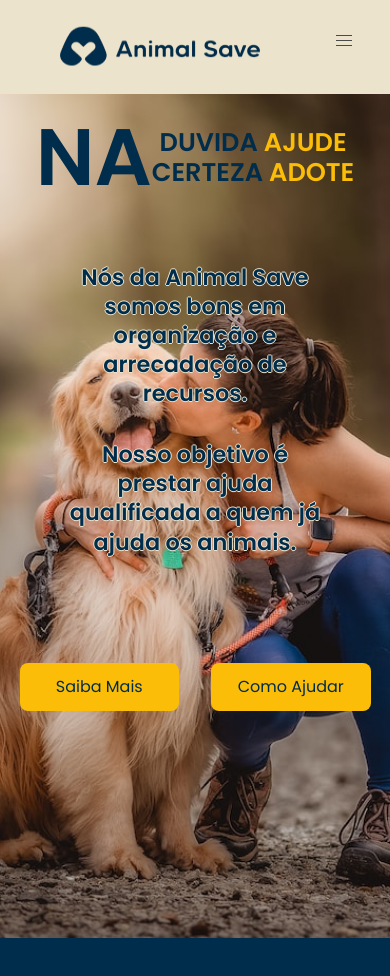
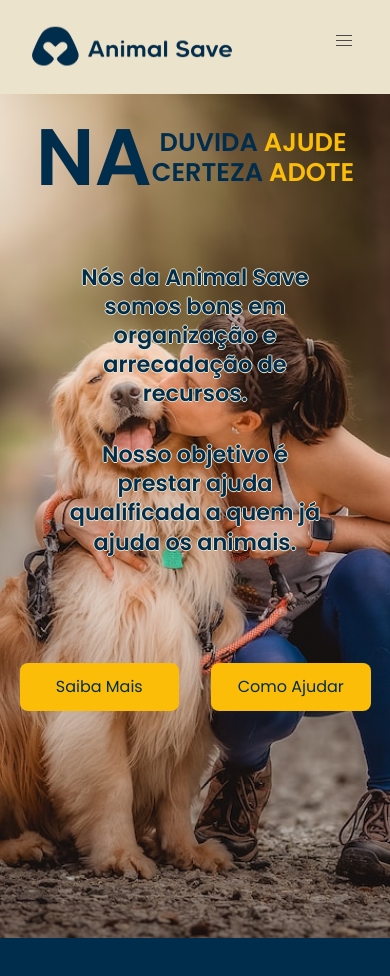
Before and after one commit to renanmontanopaz/animal-save-view, a Vue app: page / in a window 390 px wide. Shown: the top 976 px of the page. Built offline with nearby package versions, Linux system fonts and the light colour scheme.

Commit message:
resolvendo responsividade da landing page

```diff
--- a/src/views/LandingPage/Header.vue
+++ b/src/views/LandingPage/Header.vue
@@ -56,8 +56,6 @@ nav {
   background-color: #ebe3cc !important;
 
   .navbar-item {
-    padding-left: 40px;
-
     img {
       max-height: 3em;
       width: 200px;
--- a/src/views/LandingPage/Home.vue
+++ b/src/views/LandingPage/Home.vue
@@ -197,6 +197,7 @@
           font-size: 1.6em;
           line-height: 1.2em;
           color: #002D4C;
+
         }
       }
 
```
